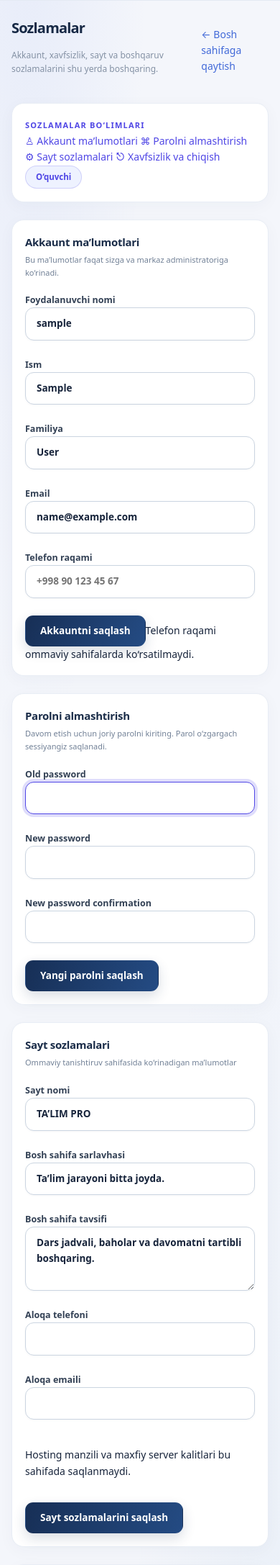
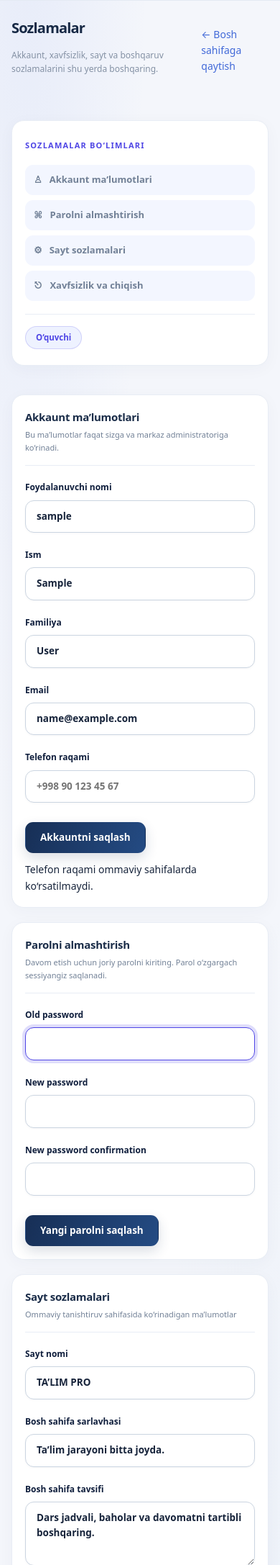
Before and after one commit to ovyoyoyoly54-dev/talim-pro, a Django app: page /sozlamalar/ in a window 390 px wide. Shown: the part 244-2418 px from the top of the page at 72% size. Run offline with Django 5.2, Linux system fonts and the light colour scheme; the visitor is signed in with stand-in values (Sample User, id 1); data comes from the database, SQL or seed files in the repository.

Commit message:
Add responsive styling for settings page (#8)

```diff
--- a/talim_pro/static/school/app.css
+++ b/talim_pro/static/school/app.css
@@ -1456,3 +1456,147 @@ tbody tr:hover td{background:#fbfcff}
 .credential-card>small{display:block;margin-top:18px;color:#77869a}
 .credential-actions{display:flex;gap:10px;justify-content:center;flex-wrap:wrap}
 @media(max-width:600px){.credential-card{padding:20px 16px}.credential-card h2{font-size:21px}.credential-row strong{font-size:16px}}
+
+
+/* Settings page layout */
+.settings-layout {
+  display: grid;
+  grid-template-columns: minmax(230px, 285px) minmax(0, 1fr);
+  align-items: start;
+  gap: 24px;
+  margin-top: 24px;
+}
+.settings-nav {
+  position: sticky;
+  top: 24px;
+  padding: 22px 18px;
+}
+.settings-menu {
+  display: grid;
+  gap: 7px;
+  margin-top: 16px;
+}
+.settings-menu a {
+  display: flex;
+  align-items: center;
+  gap: 10px;
+  min-height: 42px;
+  padding: 10px 12px;
+  border-radius: 11px;
+  color: var(--muted);
+  font-size: 13px;
+  font-weight: 650;
+  text-decoration: none;
+  transition: background .18s ease, color .18s ease, transform .18s ease;
+}
+.settings-menu a:hover {
+  background: var(--surface-soft, #f3f6ff);
+  color: var(--primary);
+  transform: translateX(2px);
+}
+.settings-menu a:focus-visible {
+  outline: 3px solid rgba(79, 107, 237, .25);
+  outline-offset: 2px;
+}
+.settings-role {
+  border-top: 1px solid var(--line);
+  margin-top: 18px;
+  padding-top: 16px;
+}
+.settings-content {
+  min-width: 0;
+}
+.settings-card {
+  scroll-margin-top: 24px;
+  padding: 26px;
+  margin-bottom: 20px;
+}
+.settings-card .panel-heading {
+  padding-bottom: 16px;
+  border-bottom: 1px solid var(--line);
+  margin-bottom: 20px;
+}
+.settings-form-grid {
+  display: grid;
+  grid-template-columns: repeat(2, minmax(0, 1fr));
+  gap: 16px 18px;
+}
+.settings-form-grid > label {
+  display: grid;
+  gap: 8px;
+  align-content: start;
+  color: var(--navy);
+  font-size: 12px;
+  font-weight: 700;
+}
+.settings-form-grid input,
+.settings-form-grid select,
+.settings-form-grid textarea,
+.settings-card .stack-form > label input,
+.settings-card .stack-form > label select,
+.settings-card .stack-form > label textarea {
+  width: 100%;
+  min-width: 0;
+}
+.settings-form-grid .form-actions,
+.settings-card .form-actions {
+  grid-column: 1 / -1;
+  display: flex;
+  align-items: center;
+  flex-wrap: wrap;
+  gap: 12px;
+  padding-top: 6px;
+}
+.settings-card .stack-form {
+  display: grid;
+  gap: 15px;
+}
+.settings-card .stack-form > label {
+  display: grid;
+  gap: 8px;
+  color: var(--navy);
+  font-size: 12px;
+  font-weight: 700;
+}
+.settings-actions {
+  display: flex;
+  align-items: center;
+  flex-wrap: wrap;
+  gap: 12px;
+}
+.settings-actions form {
+  margin: 0;
+}
+@media (max-width: 900px) {
+  .settings-layout {
+    grid-template-columns: 1fr;
+    gap: 16px;
+  }
+  .settings-nav {
+    position: static;
+  }
+  .settings-menu {
+    display: flex;
+    flex-wrap: wrap;
+  }
+  .settings-menu a {
+    background: var(--surface-soft, #f3f6ff);
+  }
+}
+@media (max-width: 600px) {
+  .settings-card {
+    padding: 18px;
+  }
+  .settings-form-grid {
+    grid-template-columns: 1fr;
+  }
+  .settings-form-grid .form-actions,
+  .settings-card .form-actions {
+    grid-column: 1;
+    align-items: flex-start;
+  }
+  .settings-menu {
+    display: grid;
+    grid-template-columns: 1fr;
+  }
+}
```
